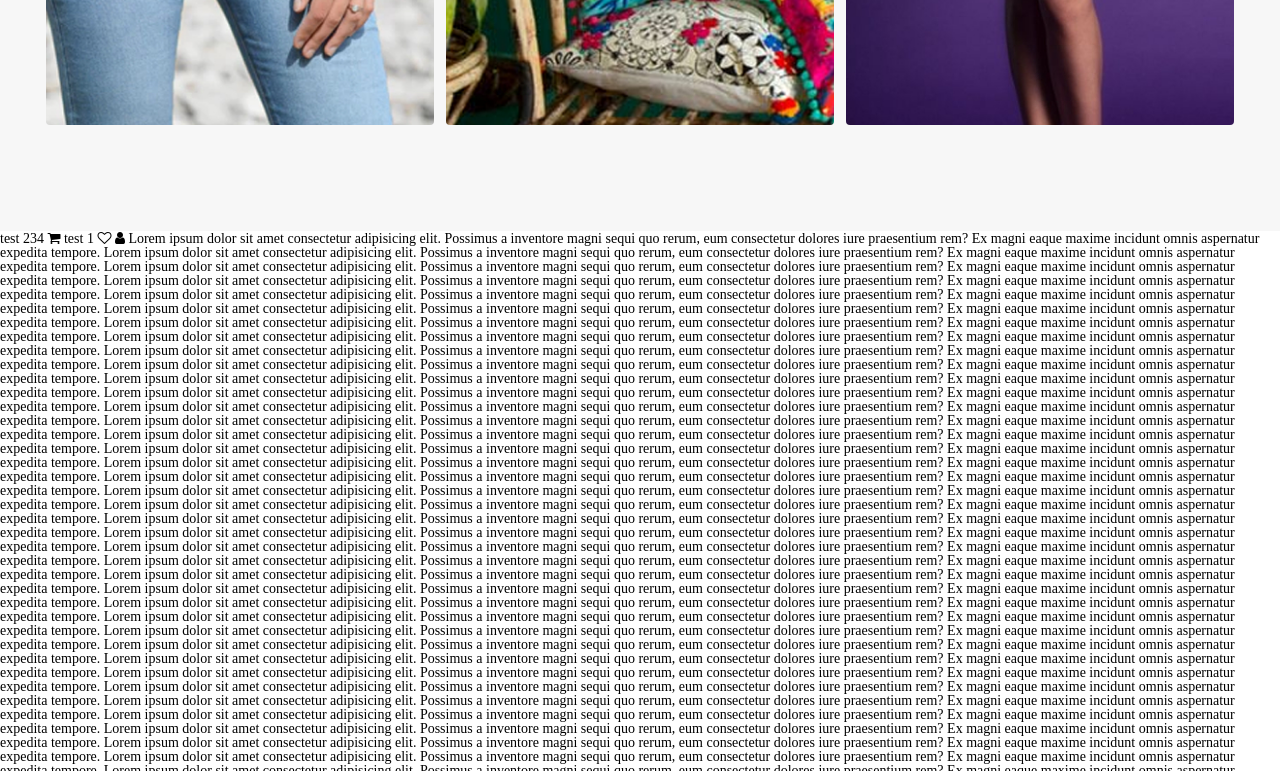
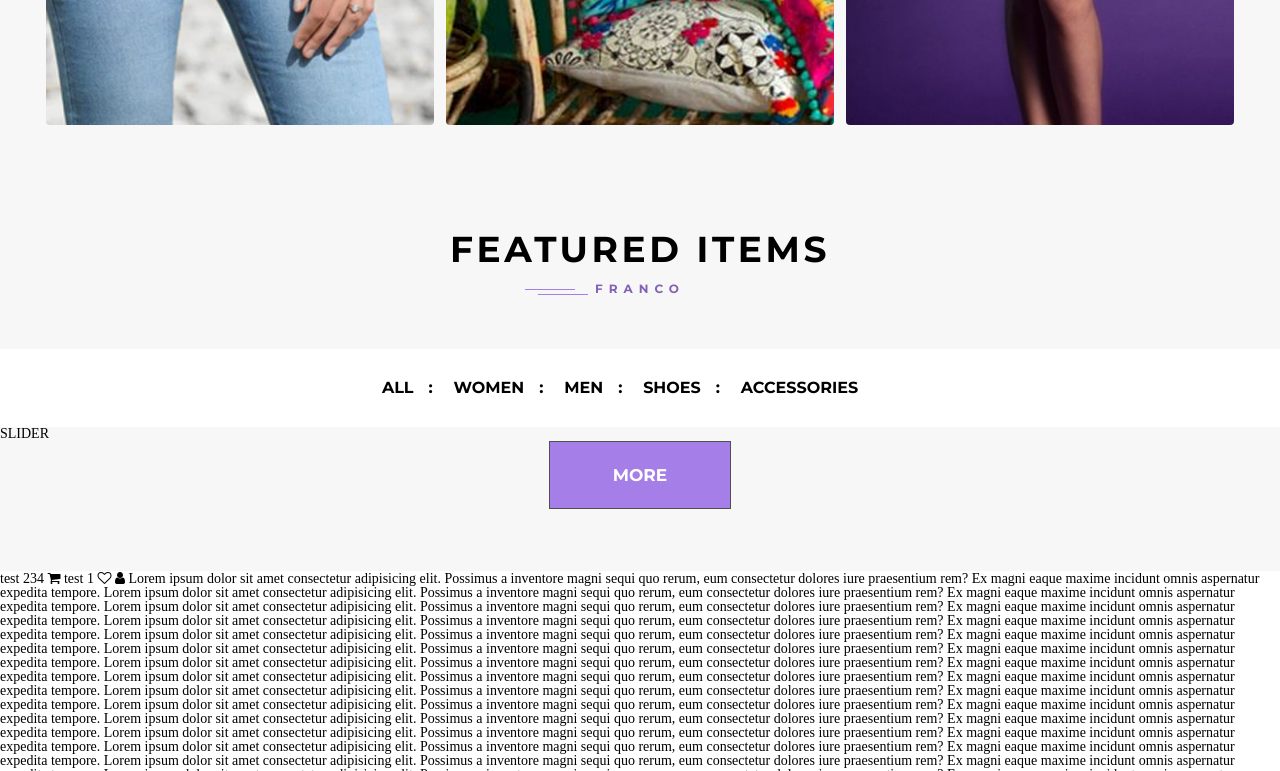
Before and after one commit to khrulev/franco, a website: page src/index.html in a window 1280 px wide. Shown: the part 1654-2425 px from the top of the page. Drawn offline with nearby package versions, Linux system fonts and the light colour scheme; files that its build step writes are made by us from their sources; files whose address does not match are found by name; a web font is replaced by a local one.

Commit message:
add items section

```diff
--- a/src/_main.html
+++ b/src/_main.html
@@ -76,7 +76,34 @@
                 </div>
             </div>
         </div>
+    </div>
 </div>
 
+<div class="featured-wrapper items">
+    <div class="items-title">
+        Featured items
+    </div>
+    <div class="items-brand">
+        franco
+    </div>
+    <div class="items-tabs">
+        <ul>
+            <li><a href="#">ALL</a></li>
+            <li><a href="#">WOMEN</a></li>
+            <li><a href="#">MEN</a></li>
+            <li><a href="#">shoes</a></li>
+            <li><a href="#">aCCESSORIES</a></li>
+        </ul>
+    </div>
+    <div class="items-slider">
+        <div class="items-slider__content">
+            SLIDER
+        </div>
+        <div class="items-slider__more">
+            <div class="items-slider__more_link">
+                <a href="#">MORE</a>
+            </div>
+        </div>
+    </div>
 
 </div>
--- a/src/scss/main.scss
+++ b/src/scss/main.scss
@@ -141,6 +141,7 @@
     padding: 120px 0 100px 0;
     max-height: 4772px;
     background-color: #f7f7f7;
+
 }
 
 .collection{
@@ -278,7 +279,6 @@
         }
 }
 
-
 .column__text{
     position: relative;
     margin: 40% 0 0 0px;
@@ -295,9 +295,6 @@
     font-size: 40px;
     font-weight: 400;
 }
-
-
-.collection__col_33{}
 
 .col2-row___link{
     position: relative;
@@ -317,7 +314,6 @@
 
     }
 }
-.row-bg{}
 
 .col2-row__text{
     position: relative;
@@ -356,20 +352,8 @@
 }
 
 .col2-row__text_2{
-    margin: 20% 0 0 0px;
-
-
-
-
-
+    margin: 40% 0;
 }
-
-// .circle {
-//     width: 10em; /* поддерживаются любые единицы, в том числе проценты */
-//     margin: 1em auto;
-//     background: silver;
-//     border-radius: 50%;
-//   }
 
 .circle::after {
     content: "";
@@ -378,10 +362,123 @@
     z-index: 2;
     position: absolute;
     width: 175px;
-    // margin: 1em auto;
     background: #422963;
     border-radius: 50%;
     display: inline-block;
     vertical-align: middle;
     padding-top: 175px;
   }
+
+  //SECTION #2
+  //ITEMS AND SLIDER
+
+.featured-wrapper{
+    background-color: #f7f7f7;
+    padding-bottom: 62px;
+}
+
+.items{}
+
+.items-title{
+    display: block;
+    text-align: center;
+    margin: 0 0 16px 0;
+
+    color: #000000;
+    font-family: Montserrat;
+    font-size: 36px;
+    font-weight: 700;
+    text-transform: uppercase;
+    letter-spacing: 3.6px;
+  }
+
+  .items-brand{
+    position: relative;
+    margin: 0 0 54px 0;
+    text-align: center;
+    color: #8262b5;
+    font-family: Montserrat;
+    font-size: 12px;
+    font-weight: 700;
+    text-transform: uppercase;
+    letter-spacing: 6px;
+
+    &:before, &:after{
+        content: '';
+        background-color: #a57ee7;
+        position: absolute;
+        width: 50px;
+        height: 1px;
+
+        transition: all 0.3s ease 0s;
+    }
+    &:before{
+        top: 50%;
+        left: 41%;
+    }
+    &:after{
+        bottom: 0;
+        left: 42%;
+    }
+
+  }
+
+  .items-tabs{
+        background-color: #fff;
+        font-family: Montserrat;
+        font-size: 16px;
+        font-weight: 700;
+        text-transform: uppercase;
+        padding: 31px 0;
+      ul{
+        justify-content: center;
+        display: flex;
+        width: 100%;
+        align-items: center;
+        li{
+            a{
+                color: #000000;
+                &:hover{
+                    color: #8262b5;
+                }
+            }
+            margin-right: 40px;
+            &:after{
+                content: ':';
+                position: absolute;
+                margin: 0 0 0 15px;
+            }
+            &:last-child{
+                &:after{
+                    content: '';
+                }
+            }
+        }
+
+      }
+
+    }
+
+  .items-slider{
+      &__content{}
+      &__more{}
+      &__more_link{
+          text-align: center;
+        a{
+            color: #ffffff;
+            font-family: Montserrat;
+            font-size: 17px;
+            font-weight: 700;
+            text-transform: uppercase;
+            padding: 23px 63px;
+            background-color: #a57ee7;
+            border: 1px solid #505050;
+            line-height: 4;
+            transition: all 0.3s ease 0s;
+            &:hover{
+                background-color: #663cad;
+            }
+        }
+
+      }
+    }
```
